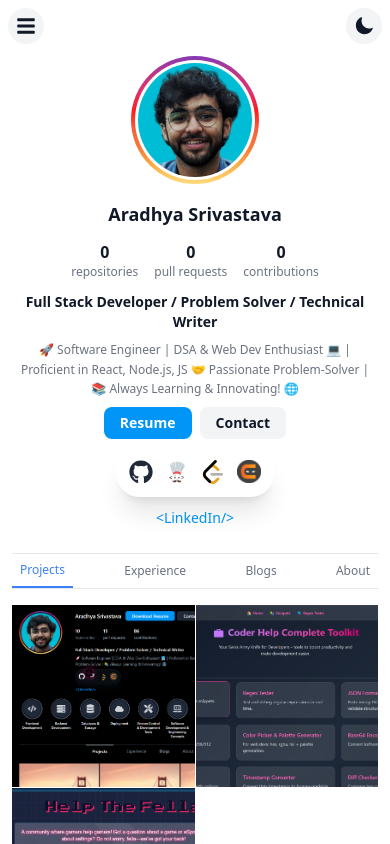
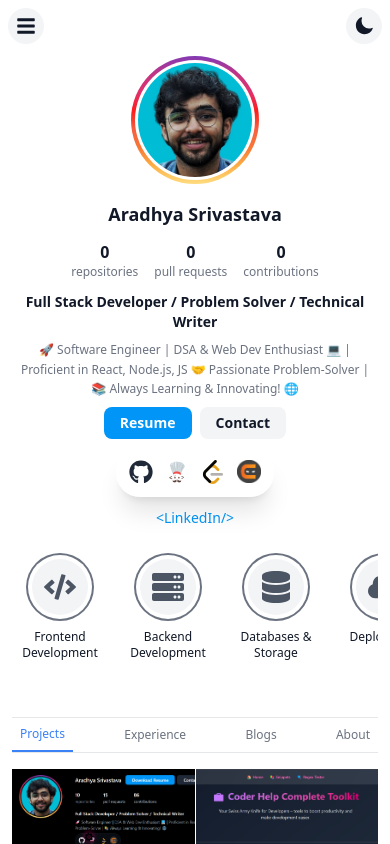
Before and after one commit to aradhya-7-7/portfolio, a React (Vite) app: page / in a window 390 px wide. Shown: the top 844 px of the page. Built offline with nearby package versions, Linux system fonts and the light colour scheme; no server answers.

Commit message:
adjusted size of highlights

```diff
--- a/src/components/Profile.jsx
+++ b/src/components/Profile.jsx
@@ -380,7 +380,7 @@ const Profile = () => {
                           </div>
 
                           {/* Story Highlights - hide on small screens */}
-                          <div className="hidden sm:block">
+                          <div>
                             <FloatingHighlights />
                           </div>
 
```
